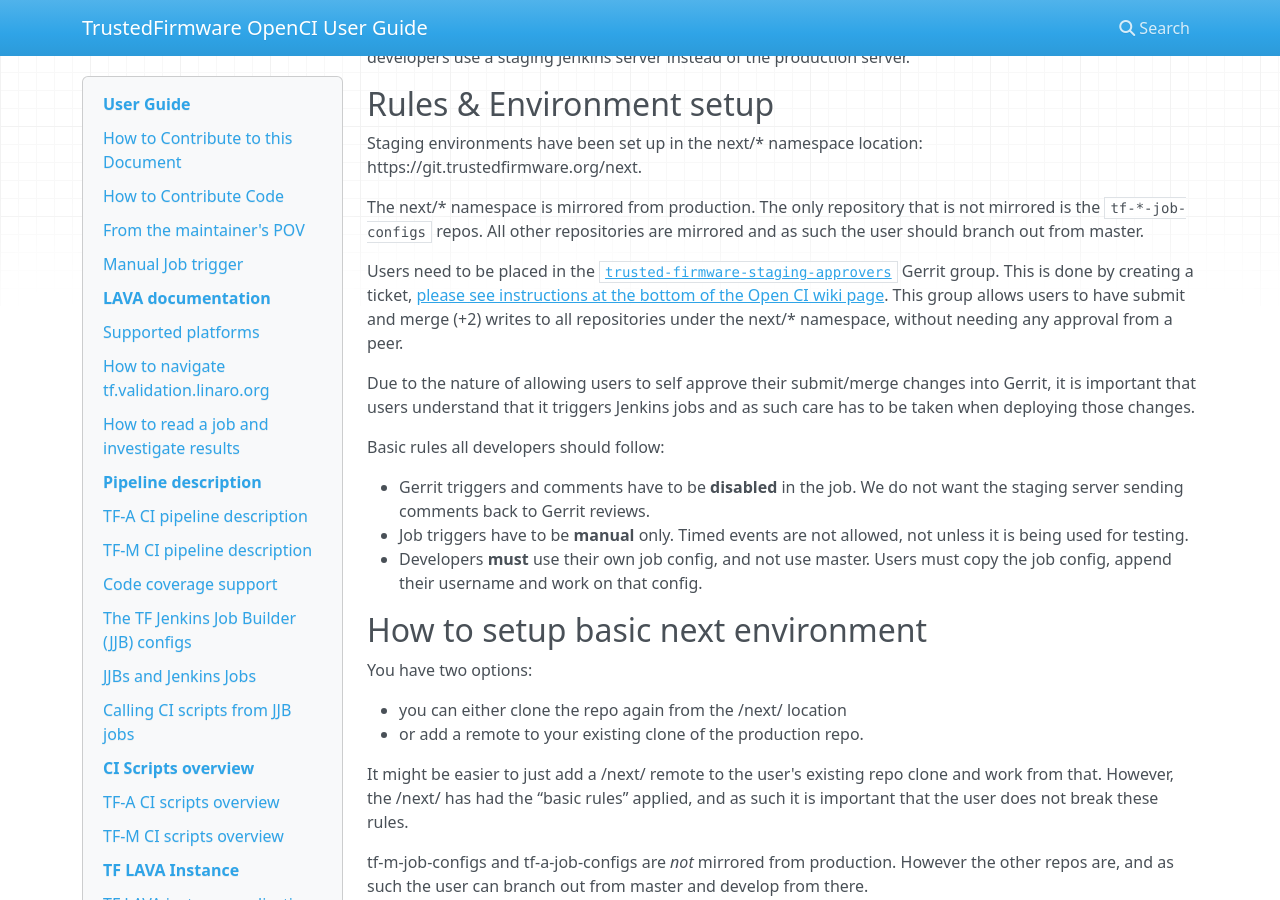
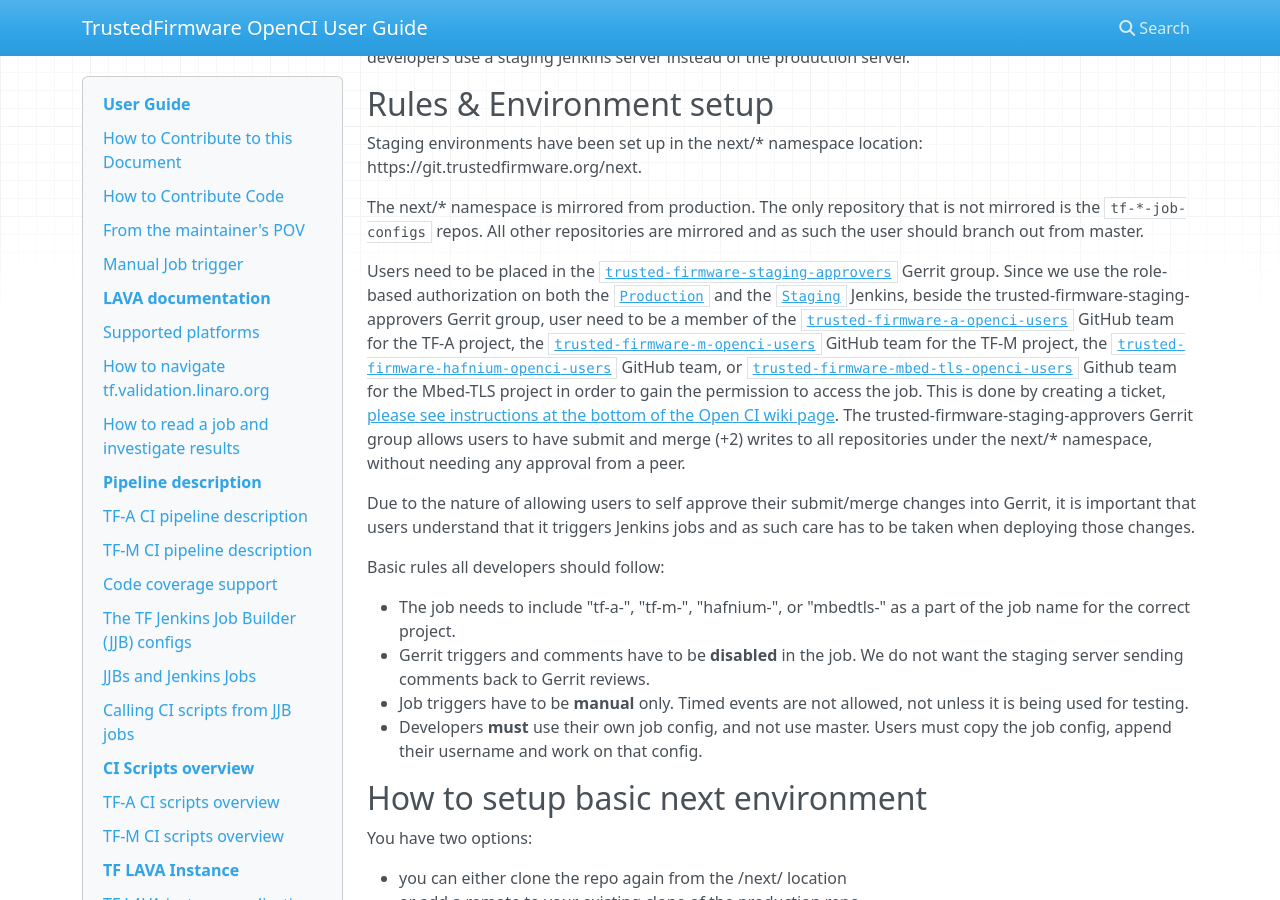
Before and after one commit to saheerb/ci-test, an MkDocs documentation site: the page built from docs/index.md, in a window 1280 px wide and 900 px high, scrolled down 37992 px. Built offline with MkDocs 1.6.1, drawn with Linux system fonts in a browser that asks for light colours; nearby versions of some CDN libraries.

Commit message:
index.md: Update the env setup for the Staging system
Signed-off-by: Arthur She <arthur.she@linaro.org>
Change-Id: I8a1bbb5f110abea82c0fe98608c0265687d5c7c4

```diff
--- a/docs/index.md
+++ b/docs/index.md
@@ -1067,12 +1067,14 @@ Staging environments have been set up in the next/* namespace location:
 
 The next/* namespace is mirrored from production. The only repository that is not mirrored is the `tf-*-job-configs` repos. All other repositories are mirrored and as such the user should branch out from master.
 
-Users need to be placed in the [`trusted-firmware-staging-approvers`](https://review.trustedfirmware.org/admin/groups) Gerrit group. This is done by creating a ticket, [please see instructions at the bottom of the Open CI wiki page](https://developer.trustedfirmware.org/w/collaboration/openci/). This group allows users to have submit and merge (+2) writes to all repositories under the next/* namespace, without needing any approval from a peer.
+Users need to be placed in the [`trusted-firmware-staging-approvers`](https://review.trustedfirmware.org/admin/groups) Gerrit group. Since we use the role-based authorization on both the [`Production`](https://ci.trustedfirmware.org/) and the [`Staging`](https://ci.staging.trustedfirmware.org/) Jenkins, beside the trusted-firmware-staging-approvers Gerrit group, user need to be a member of the [`trusted-firmware-a-openci-users`](https://github.com/orgs/trusted-firmware-ci/teams/trusted-firmware-a-openci-users) GitHub team for the TF-A project, the [`trusted-firmware-m-openci-users`](https://github.com/orgs/trusted-firmware-ci/teams/trusted-firmware-m-openci-users) GitHub team for the TF-M project, the [`trusted-firmware-hafnium-openci-users`](https://github.com/orgs/trusted-firmware-ci/teams/trusted-firmware-hafnium-openci-users) GitHub team, or [`trusted-firmware-mbed-tls-openci-users`](https://github.com/orgs/trusted-firmware-ci/teams/trusted-firmware-mbed-tls-openci-users) Github team for the Mbed-TLS project in order to gain the permission to access the job.
+This is done by creating a ticket, [please see instructions at the bottom of the Open CI wiki page](https://developer.trustedfirmware.org/w/collaboration/openci/). The trusted-firmware-staging-approvers Gerrit group allows users to have submit and merge (+2) writes to all repositories under the next/* namespace, without needing any approval from a peer.
 
 Due to the nature of allowing users to self approve their submit/merge changes into Gerrit, it is important that users understand that it triggers Jenkins jobs and as such care has to be taken when deploying those changes.
 
 Basic rules all developers should follow:
 
+* The job needs to include "tf-a-", "tf-m-", "hafnium-", or "mbedtls-" as a part of the job name for the correct project.
 * Gerrit triggers and comments have to be **disabled** in the job. We do not want the staging server sending comments back to Gerrit reviews.
 * Job triggers have to be **manual** only. Timed events are not allowed, not unless it is being used for testing.
 * Developers **must** use their own job config, and not use master. Users must copy the job config, append their username and work on that config.
```
